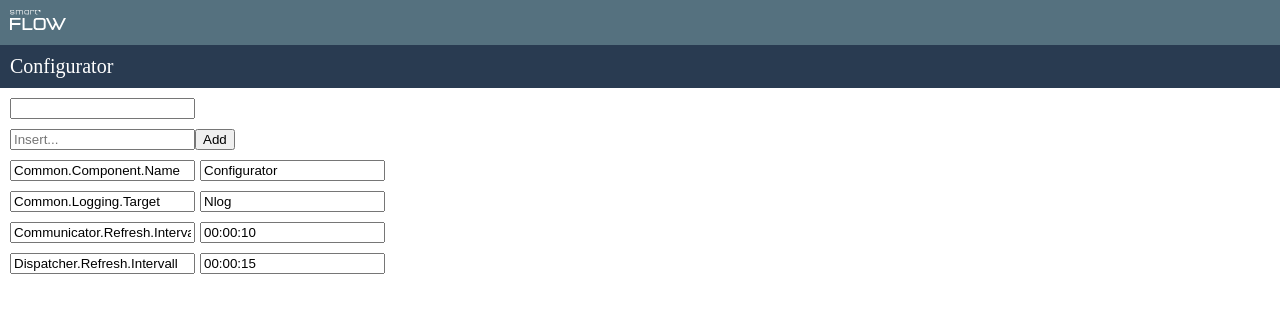
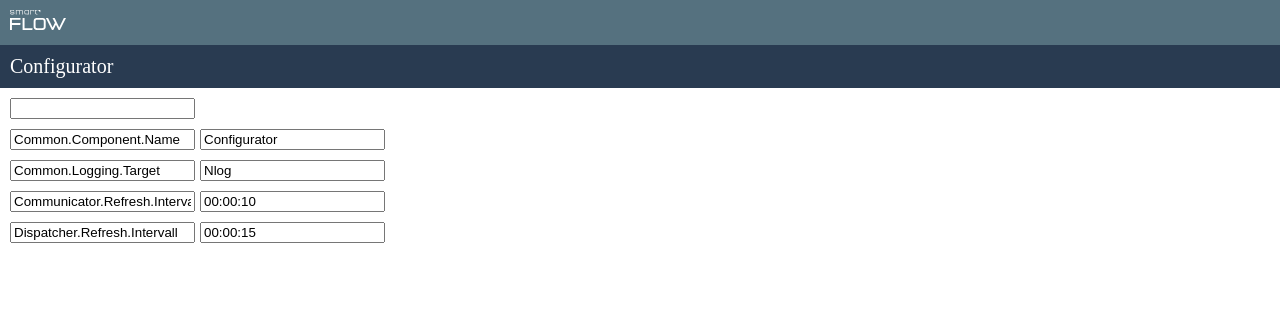
Before and after one commit to deBabbbe/vue_configurator, a Vue app: page / in a window 1280 px wide. Shown: the top 312 px of the page. Built offline with nearby package versions, Linux system fonts and the light colour scheme.

Commit message:
* Searchbar reacts on NumpadEnter also * Removed input of new entryies in ConfigEntryList * Adapted launch.json for debugging * Updated dependencies

```diff
--- a/package.json
+++ b/package.json
@@ -9,8 +9,10 @@
     "lint": "eslint . --ext .vue,.js,.jsx,.cjs,.mjs,.ts,.tsx,.cts,.mts --fix --ignore-path .gitignore"
   },
   "dependencies": {
+    "init": "^0.1.2",
+    "npm": "^8.10.0",
     "uuid": "^8.3.2",
-    "vue": "^3.2.33"
+    "vue": "^3.2.34"
   },
   "devDependencies": {
     "@rushstack/eslint-patch": "^1.1.0",
--- a/src/components/ConfigEntryList.vue
+++ b/src/components/ConfigEntryList.vue
@@ -1,14 +1,4 @@
 <template>
-  <div>
-    <input
-      type="text"
-      v-on:keyup.enter="addEntry"
-      v-model="newEntry"
-      placeholder="Insert..."
-      style="margin: 0 0 10px 10px"
-    />
-    <button @click="addEntry">Add</button>
-  </div>
   <div v-for="entry in currentConfigEntries" style="margin: 0 0 10px 10px">
     <input v-model="entry.key" style="margin-right: 5px" />
     <input v-model="entry.value" />
@@ -23,12 +13,5 @@ const props = defineProps<{
   configEntries: IConfigurationEntry[];
 }>();
 
-const newEntry = ref("");
 const currentConfigEntries = computed(() => props.configEntries);
-const emit = defineEmits(["addNewEntry"]);
-
-const addEntry = () => {
-  emit("addNewEntry", newEntry);
-  newEntry.value = "";
-};
 </script>
--- a/src/components/SearchBar.vue
+++ b/src/components/SearchBar.vue
@@ -1,9 +1,5 @@
 <template>
-  <input
-    v-model="searchValue"
-    v-on:keyup="setFilter"
-    style="margin: 10px 0 10px 10px"
-  />
+  <input v-model="searchValue" v-on:keyup="setFilter" style="margin: 10px 0 10px 10px" />
 </template>
 <script setup lang="ts">
 import { ref } from "vue";
@@ -11,7 +7,8 @@ import { ref } from "vue";
 const emit = defineEmits(["searchValueChanged", "addNewEntry"]);
 const searchValue = ref("");
 const setFilter = (e: KeyboardEvent): void => {
-  if (e.code == "Enter") {
+  console.warn(e);
+  if (e.code == "Enter" || e.code == "NumpadEnter") {
     emit("addNewEntry", searchValue.value);
     searchValue.value = "";
   }
```
Also changed, not shown: 1 other file (tests, documents, lock files or other folders).
